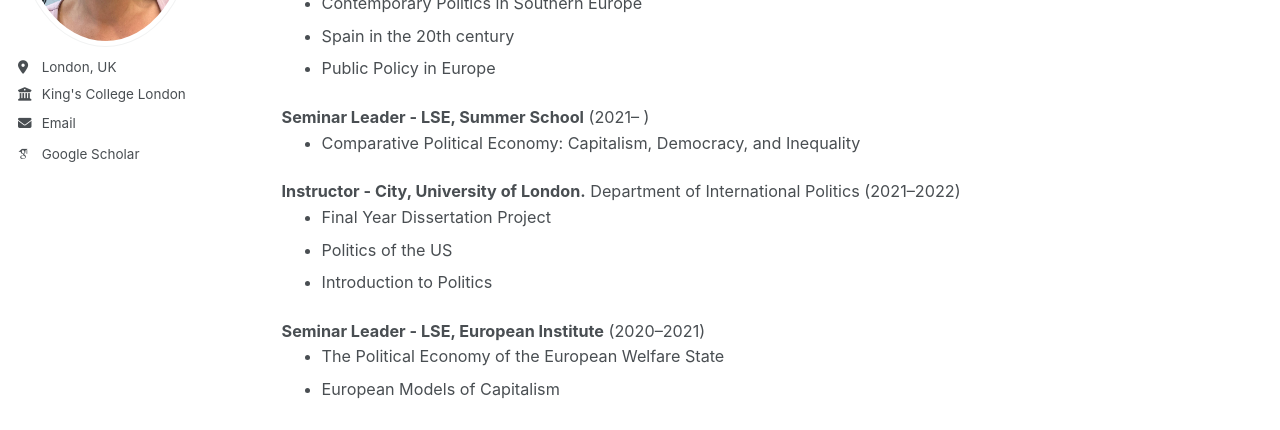
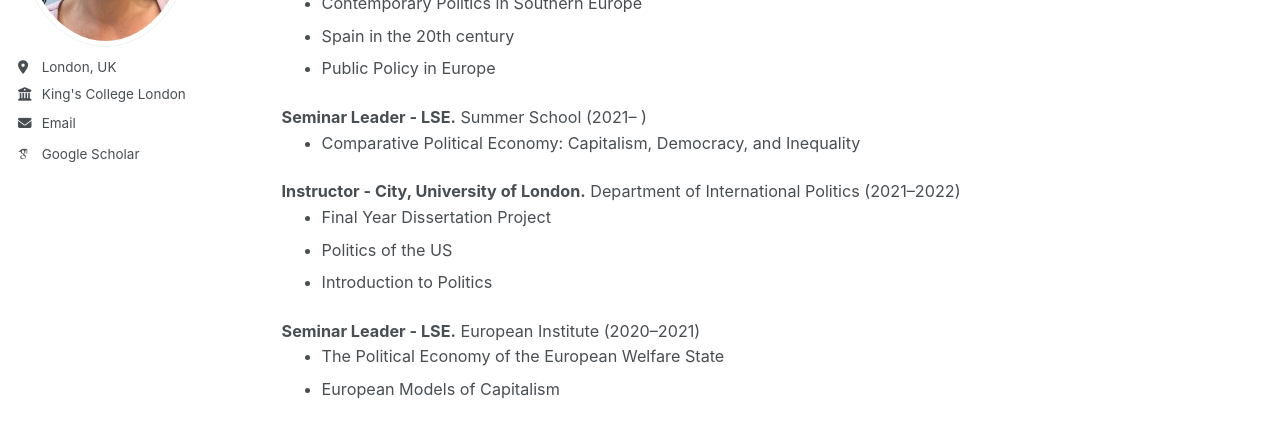
Before and after one commit to jimena-valdez/jimena-valdez.github.io, a Jekyll site: the page built from _pages/teaching.html, in a window 1280 px wide. Shown: the part 283-713 px from the top of the page. Built offline with Jekyll 4.4.1, drawn with Linux system fonts in a browser that asks for light colours; some web fonts are replaced; a script bundle is joined from its source files by our own code; library files that are not in the unit come from our copies.

Commit message:
Update teaching.html

```diff
--- a/_pages/teaching.html
+++ b/_pages/teaching.html
@@ -17,7 +17,7 @@
   <li>Public Policy in Europe</li>
 </ul>
 
-<p style="margin-top:1.5em; margin-bottom:0.1em;"><strong>Seminar Leader - LSE, Summer School</strong> (2021– )</p>
+<p style="margin-top:1.5em; margin-bottom:0.1em;"><strong>Seminar Leader - LSE.</strong> Summer School (2021– )</p>
 <ul style="margin-top:0.1em; margin-bottom:0;">
   <li>Comparative Political Economy: Capitalism, Democracy, and Inequality</li>
 </ul>
@@ -29,7 +29,7 @@
   <li>Introduction to Politics</li>
 </ul>
 
-<p style="margin-top:1.5em; margin-bottom:0.1em;"><strong>Seminar Leader - LSE, European Institute</strong> (2020–2021)</p>
+<p style="margin-top:1.5em; margin-bottom:0.1em;"><strong>Seminar Leader - LSE.</strong> European Institute (2020–2021)</p>
 <ul style="margin-top:0.1em; margin-bottom:0;">
   <li>The Political Economy of the European Welfare State</li>
   <li>European Models of Capitalism</li>
```
